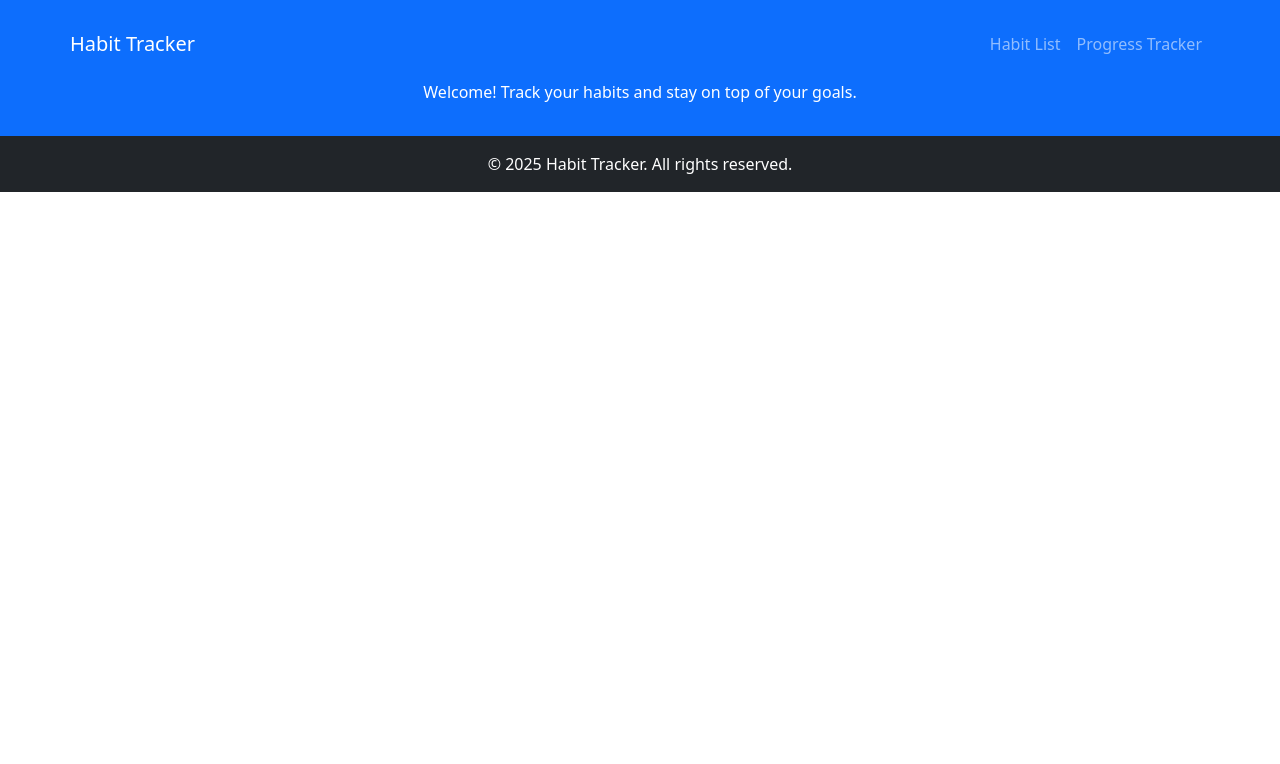
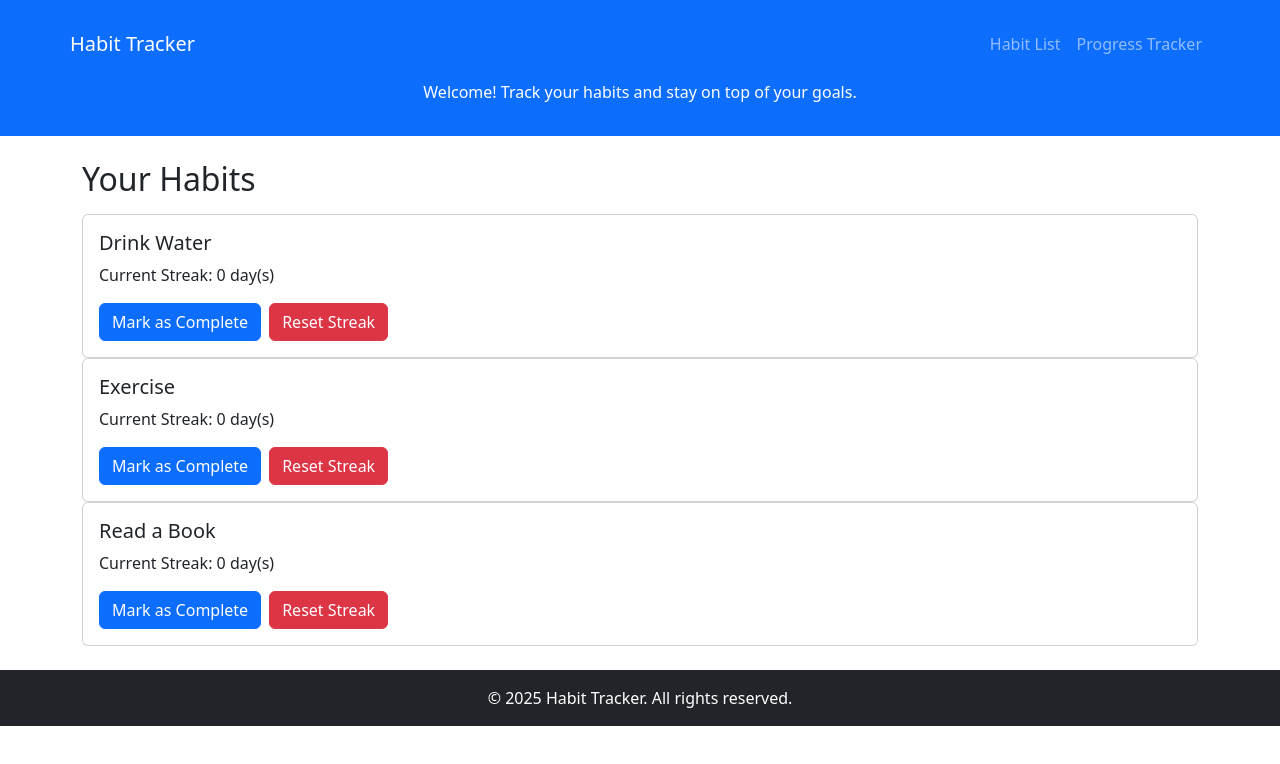
Before and after one commit to MattMaric/Habit-Tracker, a React (Vite) app: page / in a window 1280 px wide. Shown: the top 764 px of the page. Built offline with nearby package versions, Linux system fonts and the light colour scheme.

Commit message:
Add habit list component

```diff
--- a/src/components/HabitList.jsx
+++ b/src/components/HabitList.jsx
@@ -1,6 +1,25 @@
+import React, { useState } from "react";
+import Habit from "./Habit";
 
 const HabitList = () => {
+  const [habits, setHabits] = useState([
+    { id: 1, name: "Drink Water" },
+    { id: 2, name: "Exercise" },
+    { id: 3, name: "Read a Book" }
+  ]);
 
-}
+  return (
+    <div className="container my-4">
+      <h2 className="mb-3">Your Habits</h2>
+      {habits.length > 0 ? (
+        habits.map((habit) => (
+          <Habit key={habit.id} name={habit.name} />
+        ))
+      ) : (
+        <p>No habits yet. Add a new habit to get started!</p>
+      )}
+    </div>
+  );
+};
 
 export default HabitList;
```
